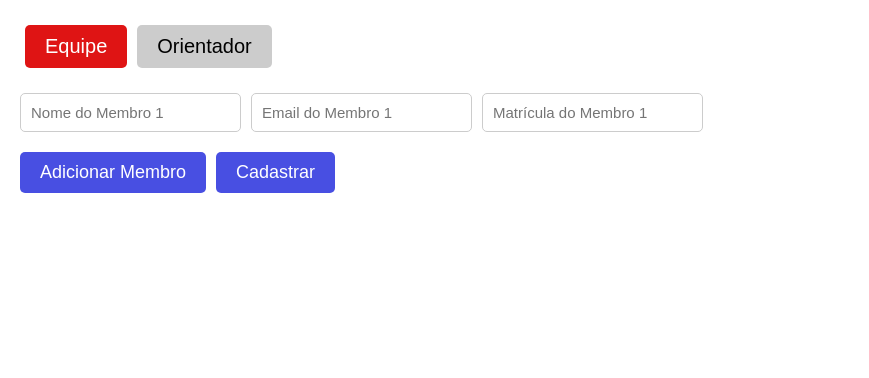
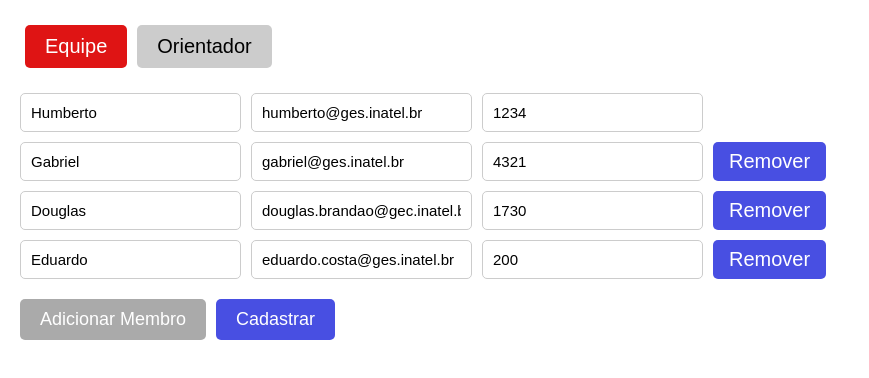
Before and after one commit to S204-Inatel-2024-1/Front_Ctrl-Alt-Defeat, a React (Create React App) app in the folder front_ctrl-alt-defeat/: page / in a window 1280 px wide. Shown: the top 378 px of the page, without its empty margins (0-869 px from the left). Built offline with nearby package versions, Linux system fonts and the light colour scheme; data requests are answered from the project's data file.

Commit message:
Lendo o arquivo json e mostrando na tela

```diff
--- a/front_ctrl-alt-defeat/src/App.js
+++ b/front_ctrl-alt-defeat/src/App.js
@@ -1,7 +1,9 @@
-import React, { useState } from "react";
+import React, { useState, useEffect } from "react";
 import "./App.css";
 
-const Login = () => {
+const url = "http://localhost:3000/TeamMembers"
+
+function Login() {
   const [aba, setAba] = useState("equipe");
   const [equipe, setEquipe] = useState([
     { nome: "", email: "", matricula: "" },
@@ -9,6 +11,22 @@ const Login = () => {
   const [nomeOrientador, setNomeOrientador] = useState("");
   const [emailOrientador, setEmailOrientador] = useState("");
   const [senhaOrientador, setSenhaOrientador] = useState("");
+
+  // Resgatando dados
+  useEffect(() => {
+    async function fetchData() {
+      const res = await fetch(url)
+
+      // Transformando json em objeto
+      const data = await res.json()
+
+      setEquipe(data);
+    }
+
+    fetchData();
+  }, []);
+
+  console.log(equipe);
 
   const mudarAba = (novaAba) => {
     setAba(novaAba);
@@ -77,8 +95,8 @@ const Login = () => {
               <input
                 type="text"
                 placeholder={`Nome do Membro ${indice + 1}`}
-                value={membro.nome}
-                onChange={(e) => mudarMembro(indice, "nome", e.target.value)}
+                value={membro.name}
+                onChange={(e) => mudarMembro(indice, "name", e.target.value)}
               />
               <input
                 type="email"
@@ -87,7 +105,7 @@ const Login = () => {
                 onChange={(e) => mudarMembro(indice, "email", e.target.value)}
               />
               <input
-                type="password"
+                type="number"
                 placeholder={`Matrícula do Membro ${indice + 1}`}
                 value={membro.matricula}
                 onChange={(e) =>
@@ -116,9 +134,8 @@ const Login = () => {
       )}
       {aba === "orientador" && (
         <div
-          className={`orientador-section ${
-            aba === "orientador" ? "active" : ""
-          }`}
+          className={`orientador-section ${aba === "orientador" ? "active" : ""
+            }`}
         >
           <input
             type="text"
```
